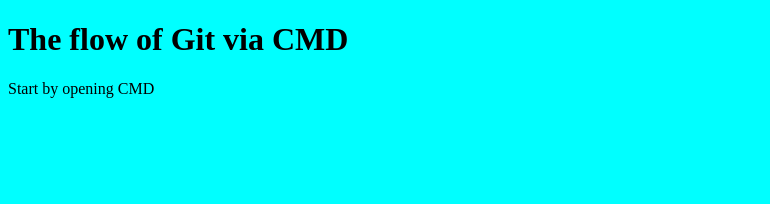
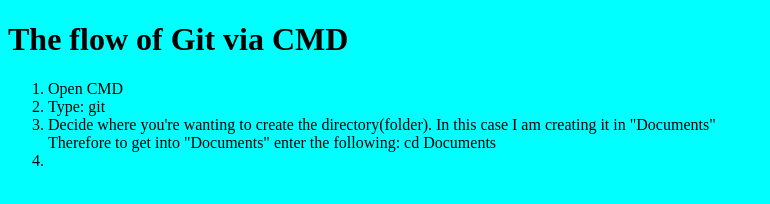
Before and after one commit to jb0230452/three_commits_project, a plain HTML site: page index.html in a window 1280 px wide. Shown: the whole page, without its empty margins (0-770 px from the left). Drawn offline with Linux system fonts and the light colour scheme.

Commit message:
Added content to index.html

```diff
--- a/index.html
+++ b/index.html
@@ -8,6 +8,11 @@
 </head>
 <body>
     <h1>The flow of Git via CMD</h1>
-    <p>Start by opening CMD</p>
+    <ol>
+        <li>Open CMD</li>
+        <li>Type: git</li>
+        <li>Decide where you're wanting to create the directory(folder). In this case I am creating it in "Documents" <br>Therefore to get into "Documents" enter the following: cd Documents</li>
+        <li></li>
+    </ol>
 </body>
 </html>
```
